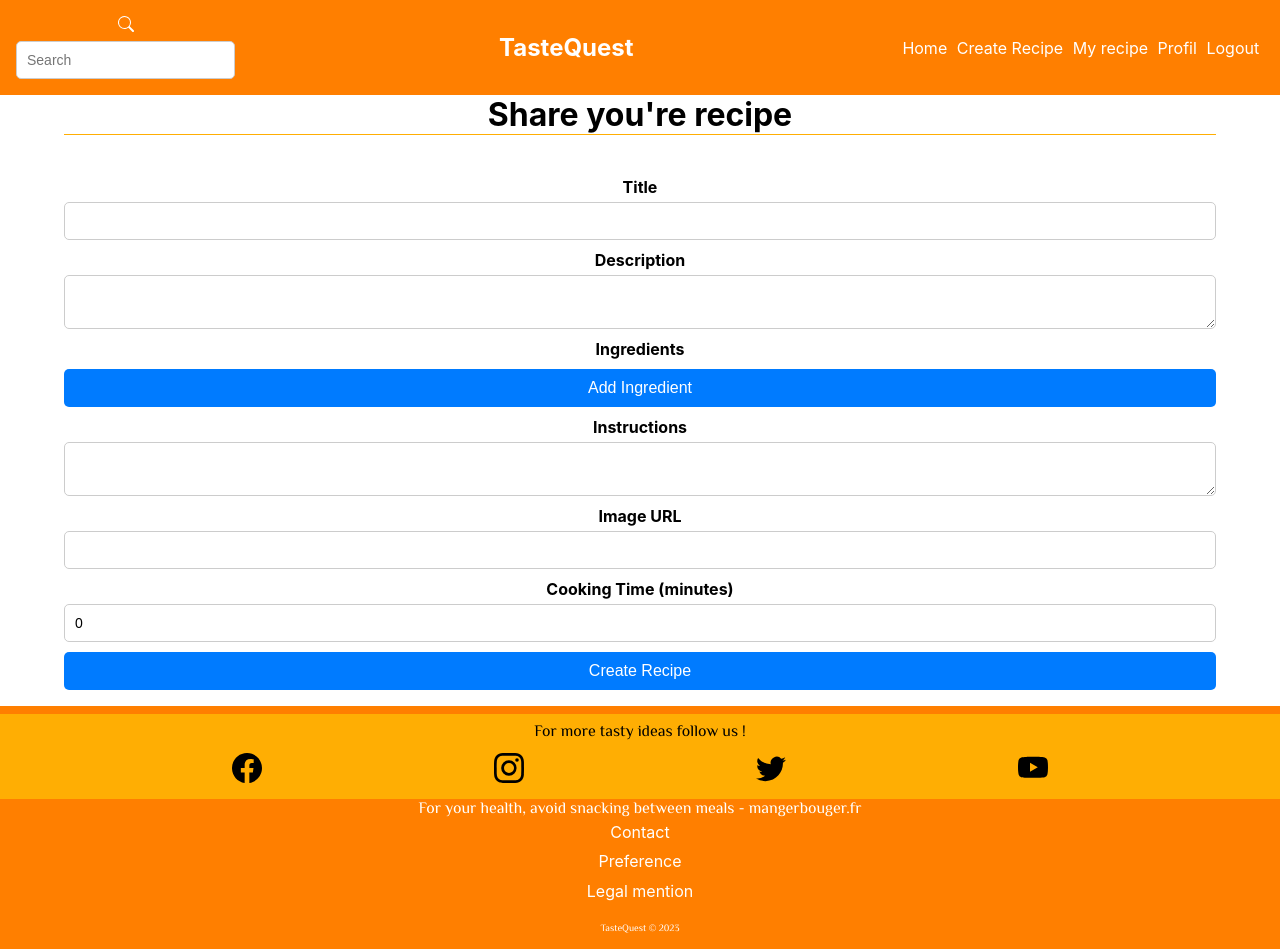
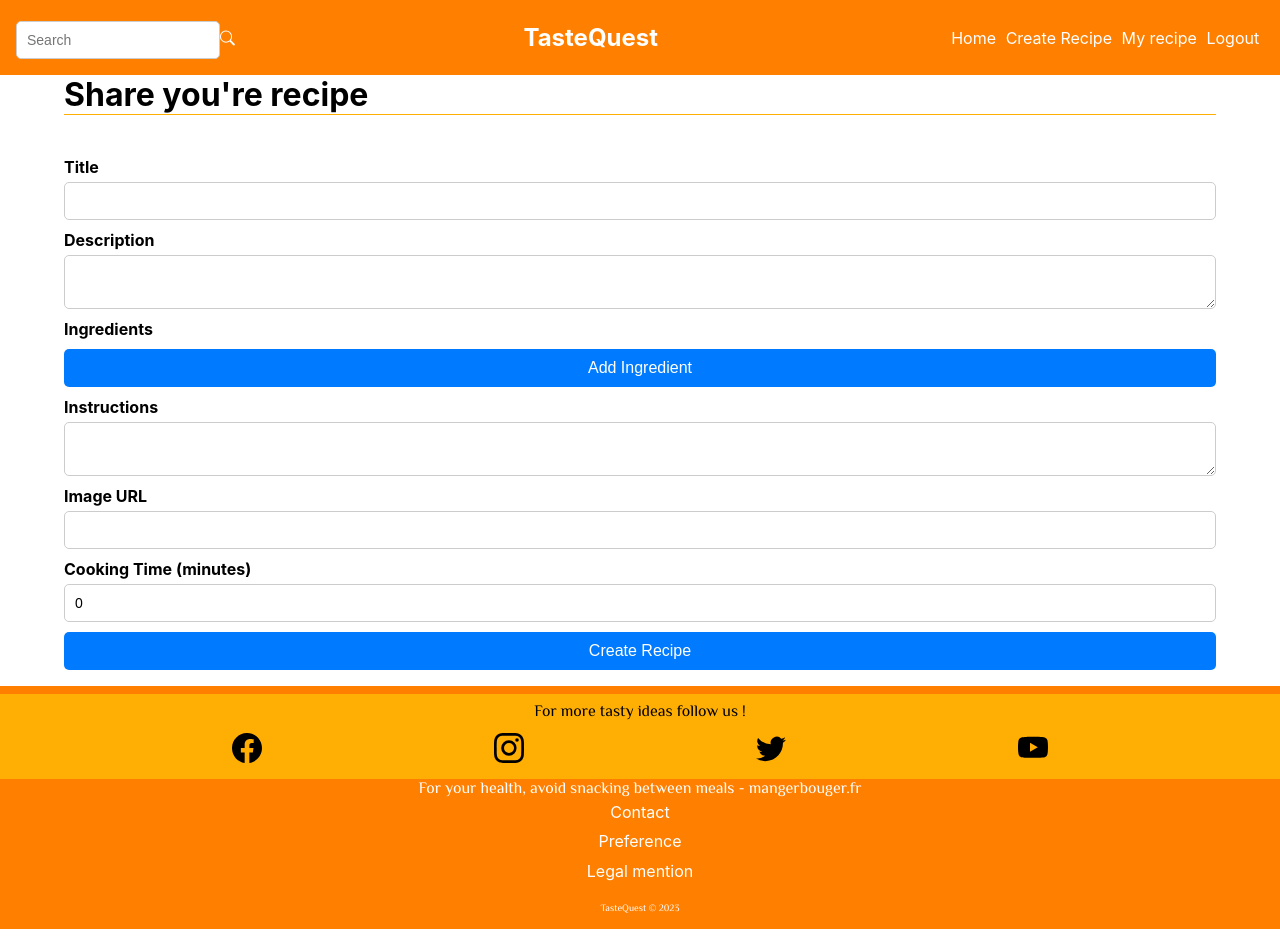
Before and after one commit to vegAs-RW/tasteQuest, a React (Create React App) app in the folder client/: page /create in a window 1280 px wide. Built offline with nearby package versions, Linux system fonts and the light colour scheme; a web font is replaced by a local one.

Commit message:
add new style

```diff
--- a/client/src/App.css
+++ b/client/src/App.css
@@ -5,10 +5,10 @@
   margin: 0;
   outline: none;
 }
-
+/*
 .App {
   text-align: center;
-}
+}*/
 
 .App-logo {
   height: 40vmin;
@@ -44,6 +44,7 @@ ul {
 
 a {
   text-decoration: none;
+  color: black;
 }
 h3 {
   font-family: 'Amaranth', sans-serif;
--- a/client/src/components/Footer.css
+++ b/client/src/components/Footer.css
@@ -4,6 +4,7 @@
     padding-top: .5rem;
     padding-bottom: 1rem;
     height: 100%;
+    text-align: center;
 }
 
 .footer-social {
--- a/client/src/components/HomeCards.css
+++ b/client/src/components/HomeCards.css
@@ -1,6 +1,6 @@
 .card-container {
     display: flex;
-    width: 100%;
+    width: 95%;
     margin: 1rem auto;
     border: 1px solid #ff7f00;
     border-radius: .8rem;
@@ -26,7 +26,7 @@
 .card-infos {
     display: flex;
     flex-direction: column;
-    width: 60%;
+    width: 65%;
     margin: .2rem;
     padding: .5rem 0 .5rem 0;
     background-color: #ffae0384;
--- a/client/src/components/HomeCards.js
+++ b/client/src/components/HomeCards.js
@@ -2,6 +2,7 @@ import React from "react";
 import { BiTimeFive } from "react-icons/bi";
 import { LuChefHat } from "react-icons/lu";
 import "./HomeCards.css";
+
 
 const HomeCards = ({ recipe }) => {
   return (
@@ -9,7 +10,7 @@ const HomeCards = ({ recipe }) => {
       <div className="card-container">
         <div className="card-img">
           <img
-            src={recipe.imageUrl ? recipe.imageUrl : "null"}
+            src={recipe.imageUrl ? `http://localhost:8000/images/${recipe.imageUrl}` : "null"}
             alt={recipe.title}
             className=""
           ></img>
--- a/client/src/components/Navbar.css
+++ b/client/src/components/Navbar.css
@@ -30,6 +30,12 @@
         color: inherit;
         border: none;
         display: none;
+    }
+
+    .navbar-search {
+        display: flex;
+        flex-direction: row-reverse;
+        align-items: center;
     }
 
 @media (max-width: 767px) {
--- a/client/src/components/Navbar.js
+++ b/client/src/components/Navbar.js
@@ -1,23 +1,44 @@
 import React, { useState } from "react";
 import { BsSearch } from "react-icons/bs";
 import "./Navbar.css";
-import { Link } from "react-router-dom";
+import { Link, useNavigate } from "react-router-dom";
+import { useGetUserID } from "../hooks/useGetUserId";
+import axios from "axios";
 
 const Navbar = () => {
+  const userID = useGetUserID()
+  const [search,setSearch]=useState("")
   const [showLinks, setShowLinks] = useState(false);
+  const navigate = useNavigate();
 
   const handleShowLinks = () => {
     setShowLinks(!showLinks);
   };
 
+  const handleLogout = async () => {
+    try {
+      // Envoyez une requête GET à la route de déconnexion côté serveur
+      await axios.get("http://localhost:8000/auth/logout", { withCredentials: true });
+
+      // Effacez le localStorage
+      localStorage.clear();
+
+      // Redirigez l'utilisateur vers la page de connexion ou une autre page appropriée après la déconnexion
+      navigate("/login");
+    } catch (error) {
+      console.error(error);
+    }
+  };
+
   return (
     <nav className={`navbar-container ${showLinks ? "show-nav" : "hide-nav"}`}>
       <div className="navbar-search">
-        <BsSearch className="navbar-search-icon" />
+        <BsSearch onClick={() =>navigate(search?"?search="+search:navigate("/"))} className="navbar-search-icon" />
         <input
           className="navbar-search-input"
           placeholder="Search"
           type="text"
+          onChange={(e) => setSearch(e.target.value)}
         ></input>
       </div>
       <h1 className="navbar-title">TasteQuest</h1>
@@ -33,17 +54,12 @@ const Navbar = () => {
           </Link>
         </li>
         <li className="navbar-item">
-          <Link to="/myrecipe" className="navbar-link">
+          <Link to={"/myrecipes/"+userID} className="navbar-link">
             My recipe
           </Link>
         </li>
         <li className="navbar-item">
-          <Link to="/profile" className="navbar-link">
-            Profil
-          </Link>
-        </li>
-        <li className="navbar-item">
-          <Link to="/login" className="navbar-link">
+          <Link to="/login" className="navbar-link" onClick={handleLogout}>
             Logout
           </Link>
         </li>
```
